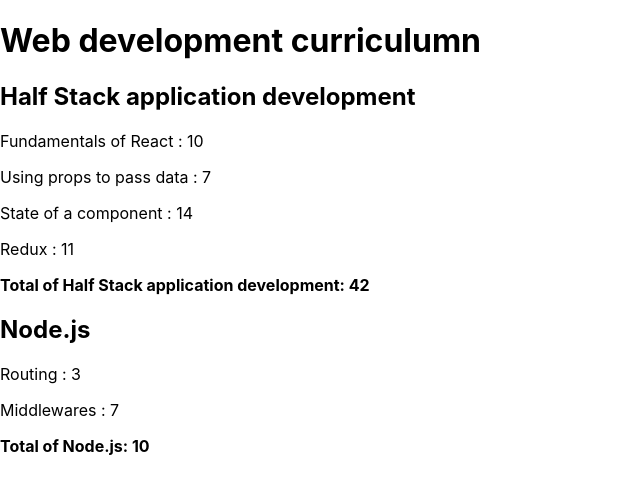
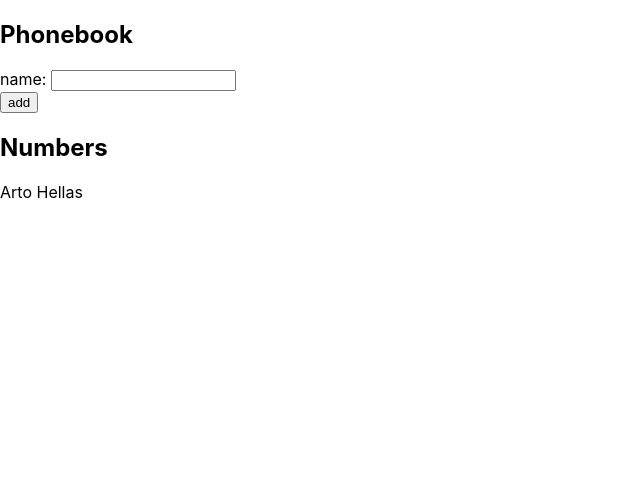
Before and after one commit to AmirAkhoundi85/Part-2, a React (Create React App) app: page / in a window 1280 px wide. Shown: the top 494 px of the page, without its empty margins (0-640 px from the left). Built offline with nearby package versions, Linux system fonts and the light colour scheme.

Commit message:
completed 2-6

```diff
--- a/src/App.js
+++ b/src/App.js
@@ -1,13 +1,37 @@
+import { useState } from "react";
 import "./App.css";
 import CoursesList from "./components/CoursesList";
 
 function App() {
-  return (
-    <>
-      <h1>Web development curriculumn</h1>
-      <CoursesList />
-    </>
-  );
-}
+   const [persons, setPersons] = useState([{ name: "Arto Hellas" }]);
+   const [newName, setNewName] = useState("");
+
+   const getName = (e)=>{
+    setNewName(e.target.value)
+   }
+
+   const addName = (e)=>{
+    e.preventDefault()
+    const newPersons = {name:newName}
+    setPersons(persons.concat(newPersons))
+    setNewName("")
+   }
+
+   return (
+     <div>
+       <h2>Phonebook</h2>
+       <form onSubmit={addName}>
+         <div>
+           name: <input value={newName} onChange={getName} />
+         </div>
+         <div>
+           <button type="submit">add</button>
+         </div>
+       </form>
+       <h2>Numbers</h2>
+       {persons.map((item)=><p>{item.name}</p>)}
+     </div>
+   );
+   }
 
 export default App;
```
